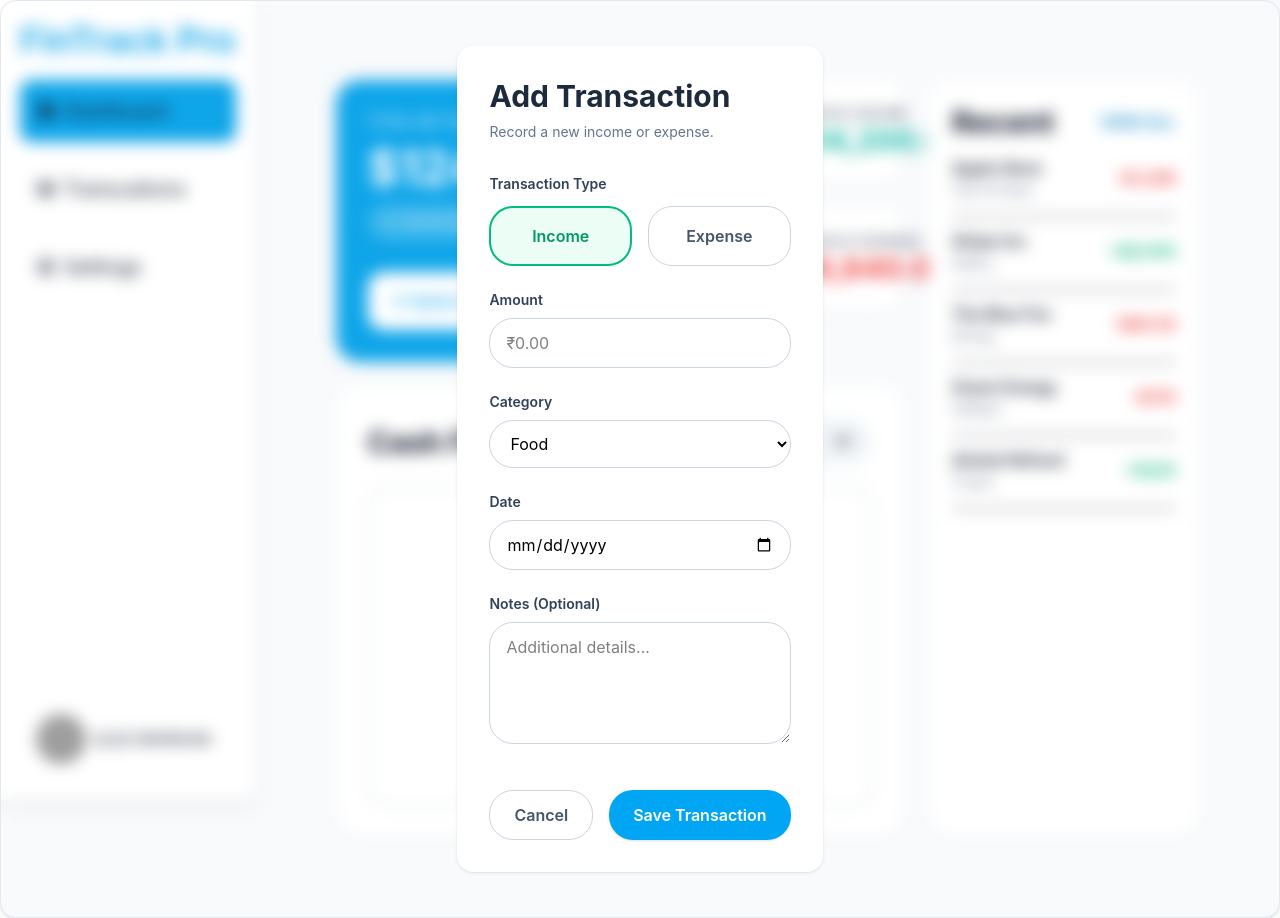
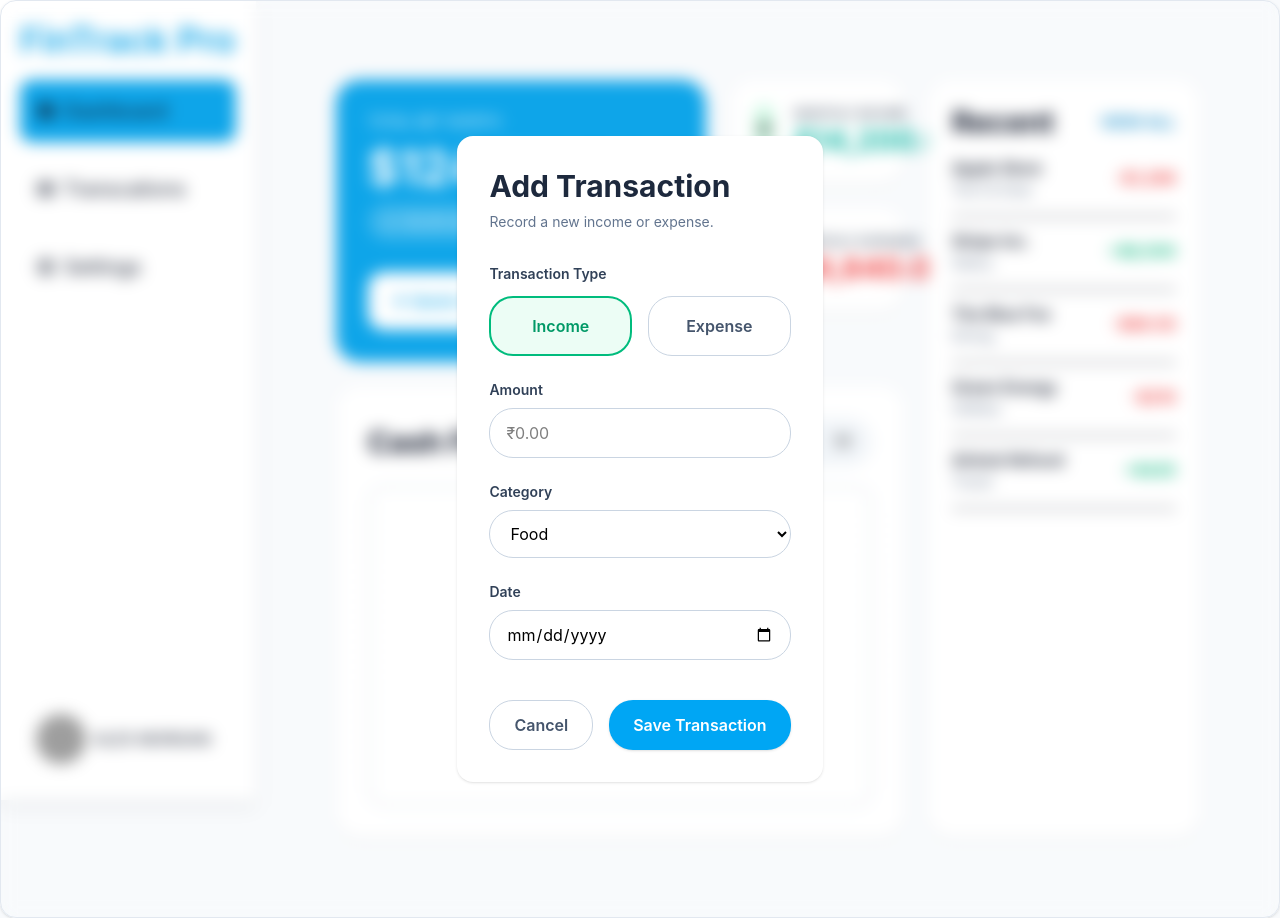
Before and after one commit to rajshahdev966/Fintrack-Dashboard-Project, a website with bundled scripts: page index.html in a window 1280 px wide. Both pictures are taken after a click on the button "Quick Add". Built offline with nearby package versions, Linux system fonts and the light colour scheme; grey boxes are pictures that could not be loaded; some icons are missing.

Commit message:
Modified website assets

```diff
--- a/index.html
+++ b/index.html
@@ -84,16 +84,6 @@
                     type="date"
                     class="w-full rounded-xl border border-slate-300 px-4 py-3 outline-none transition focus:border-sky-500 focus:ring-4 focus:ring-sky-100">
             </div>
-            <!-- Notes -->
-            <div>
-                <label class="mb-2 block text-sm font-semibold text-slate-700">
-                    Notes (Optional)
-                </label>
-                <textarea
-                    rows="4"
-                    placeholder="Additional details..."
-                    class="w-full rounded-xl border border-slate-300 px-4 py-3 outline-none transition focus:border-sky-500 focus:ring-4 focus:ring-sky-100"></textarea>
-            </div>
             <!-- Buttons -->
             <div class="flex justify-end gap-4 pt-4">
                 <button
@@ -103,7 +93,7 @@
                 </button>
                 <button
                     type="submit"
-                    class="rounded-xl bg-sky-500 px-6 py-3 font-semibold text-white shadow transition hover:bg-sky-600">
+                    class="rounded-xl bg-sky-500 px-6 py-3 font-semibold text-white shadow transition hover:bg-sky-600" id="submitBtn">
                     Save Transaction
                 </button>
             </div>
```
